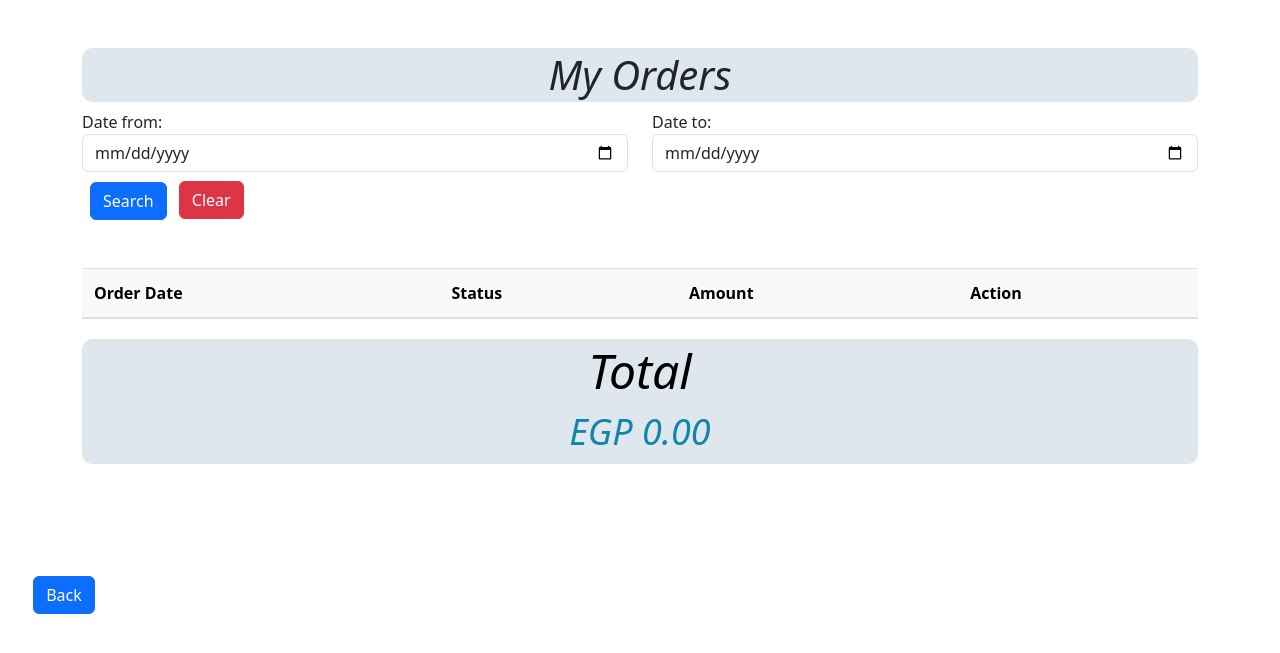
After one commit to MO7AMMED-ISMAIL/Cafatria_System, a PHP site: page /PHP_44/order.php in a window 1280 px wide. The commit adds this page. Shown: the top 653 px of the page. Run offline with PHP 8.4, Linux system fonts and the light colour scheme; the visitor is signed in with stand-in values (Sample User, id 1); data comes from the database, SQL or seed files in the repository; lists and menus that the app fills with data are empty.

Commit message:
Add files via upload
user product and myorder

```diff
--- /dev/null
+++ b/FrontEnd/product/My_Order.css
@@ -0,0 +1,63 @@
+.details-hidden {
+    display: none;
+ }
+    .table {
+    width: 100%;
+    margin-bottom: 1rem;
+    color: #333;
+    border-collapse: collapse;
+}
+
+.table th,
+.table td {
+    padding: 0.75rem;
+    vertical-align: top;
+    border-top: 1px solid #dee2e6;
+}
+
+.table thead th {
+    vertical-align: bottom;
+    border-bottom: 2px solid #dee2e6;
+    background-color: #f8f9fa;
+ }
+
+
+.table tbody + tbody {
+    border-top: 2px solid #dee2e6;
+}
+
+
+.total-price {
+    margin-top: 20px;
+}
+
+.total-price h3 {
+    margin-bottom: 0;
+    font-size: 3rem;
+    color: black;
+}
+    .card {
+        width: 150px;
+        margin: 10px;
+    }
+    .btn-primary{
+        margin-top: 10px;
+    }
+    .total-price h4 {
+    font-size: 2.25rem;
+    color:rgb(19, 132, 170);
+}
+
+
+    .total-price , .container h1{
+        background-color:#dfe7ee;
+        border-radius: 10px;
+        padding: 3px;
+        text-align: center;
+        font-style: italic;
+
+    }
+
+    .total-price h3 {
+        margin-bottom: 10px;
+    }
--- a/FrontEnd/product/class.php
+++ b/FrontEnd/product/class.php
@@ -75,7 +75,7 @@ class Table extends Database{
         }
     }
 
-    public function SelectInnerJoinTable($tableName,array $firstTableColumns,array $secondTableColumns,$condition){
+    public function SelectInnerJoinTable($tableName,array $firstTableColumns,array $secondTableColumns,$condition, $condition2 = 1){
         $firstRequiredColumns=array();
         $secondRequiredColumns=array();
 
@@ -87,7 +87,7 @@ class Table extends Database{
         foreach ($secondTableColumns as $col){
             $secondRequiredColumns[]="$this->TbName"."."."$col";
         }
-        $statement="SELECT ".implode(",",$firstRequiredColumns).",".implode(",",$secondRequiredColumns)." FROM $this->TbName inner join $tableName on $condition";
+        $statement="SELECT ".implode(",",$firstRequiredColumns).",".implode(",",$secondRequiredColumns)." FROM $this->TbName inner join $tableName on $condition where $condition2";
         // echo $statement;
         try {
             $selected=parent::connect()->query($statement);
@@ -111,7 +111,7 @@ class Table extends Database{
 
     public function inputData($data) {
         if(strlen($data) <= 0){
-            throw new Exception("The input {$data} is empty");
+            throw new Exception("The input is empty");
         }
         $data = trim($data);
         $data = stripslashes($data);
@@ -180,6 +180,18 @@ class Table extends Database{
         }
     }
 
+    public function UserOrders($userId,$cond=1){
+        $sql = "SELECT DISTINCT o.id,o.status, o.order_date, o.tax, ot.quantity, p.name, p.picture, p.price  FROM $this->TbName AS o
+        JOIN order_items AS ot ON o.id = ot.order_id
+        JOIN products AS p ON ot.product_id = p.id
+        WHERE o.user_id = '$userId' AND $cond";
+
+        $stmt = parent::connect()->prepare($sql);
+        $stmt->execute();
+        $results = $stmt->fetchAll(\PDO::FETCH_ASSOC);
+        return $results;
+    }
+
 }
 
 
--- a/FrontEnd/product/connect.php
+++ b/FrontEnd/product/connect.php
@@ -7,7 +7,7 @@ class Database{
     static protected $connection = false ;
     private static $server = 'localhost';
     private static $root = "root";
-    private static $pass = ""; // Change to your database password
+    private static $pass = "aya2050";
     private static $Db = "cafeteria";
 
     private function __construct(){}
@@ -15,7 +15,7 @@ class Database{
     public static function connect(){
         if(!self::$connection){
             try {
-                self::$connection = new PDO("mysql:host=".self::$server.";dbname=".self::$Db."", self::$root);
+                self::$connection = new PDO("mysql:host=".self::$server.";dbname=".self::$Db."", self::$root, self::$pass);
                 self::$connection->setAttribute(PDO::ATTR_ERRMODE, PDO::ERRMODE_EXCEPTION);
             } catch (PDOException $e) {
                 die("PDO CONNECTION ERROR: " . $e->getMessage() . "<br/>");
--- a/FrontEnd/product/login.php
+++ b/FrontEnd/product/login.php
@@ -57,10 +57,10 @@ if ($_SERVER["REQUEST_METHOD"] == "POST") {
         .login-container {
             background-color: rgba(241, 250, 249, 0.547);
             max-width: 78%;
-            height: 78%;
+            height: 78.5%;
             margin: auto;
-            margin-top: 11%;
-            padding: 10%;
+            margin-top: 10%;
+            padding:5%;
             border-radius: 10px;
             box-shadow: 0px 0px 10px rgba(0, 0, 0, 0.3);
             color: rgb(55, 122, 223);
--- /dev/null
+++ b/FrontEnd/product/order.php
@@ -0,0 +1,170 @@
+<!DOCTYPE html>
+<html lang="en">
+
+<head>
+    <meta charset="utf-8" />
+    <meta http-equiv="X-UA-Compatible" content="IE=edge" />
+    <title>My Orders</title>
+    <meta name="viewport" content="width=device-width, initial-scale=1" />
+    <link href="https://cdn.jsdelivr.net/npm/bootstrap@5.3.2/dist/css/bootstrap.min.css" rel="stylesheet" integrity="sha384-T3c6CoIi6uLrA9TneNEoa7RxnatzjcDSCmG1MXxSR1GAsXEV/Dwwykc2MPK8M2HN" crossorigin="anonymous" />
+    <link rel="stylesheet" href="https://cdnjs.cloudflare.com/ajax/libs/font-awesome/6.5.1/css/all.min.css" integrity="sha512-DTOQO9RWCH3ppGqcWaEA1BIZOC6xxalwEsw9c2QQeAIftl+Vegovlnee1c9QX4TctnWMn13TZye+giMm8e2LwA==" crossorigin="anonymous" referrerpolicy="no-referrer" />
+    <link rel="stylesheet" type="text/css" media="screen" href="../assets/css/styles.css" />
+    <link rel="stylesheet" href="My_Order.css">
+</head>
+
+<?php
+session_start();
+require "class.php";
+use DbClass\Table;
+if (!isset($_SESSION['user_id'])) {
+
+    header('Location: login.php');
+    exit();
+}
+
+$userId = $_SESSION['user_id'];
+
+$totalAmount = 0;
+if (isset($_GET['start']) && isset($_GET['end']) && !empty($_GET['start']) && !empty($_GET['end'])) {
+    $start = $_GET['start'];
+    $end = $_GET['end'];
+    $orders = new Table('orders');
+    $cond = "o.order_date BETWEEN '$start' AND '$end'";
+    $userOrder = $orders->UserOrders($userId, $cond);
+} else {
+    $orders = new Table('orders');
+    $userOrder = $orders->UserOrders($userId);
+}
+?>
+
+
+<body>
+
+    <main class="my-orders">
+        <section class="main-padding">
+            <div class="container py-5">
+                <h1>My Orders</h1>
+                <form action="" method="GET" id="searchForm">
+                    <input type="hidden" name="userId" value="<?=$userId?>" />
+                    <div class="row">
+                        <div class="col-sm-6">
+                            <div class="from-group">
+                                <label for="start">Date from:</label>
+                                <input type="date" class="form-control start" name="start" />
+                            </div>
+                        </div>
+                        <div class="col-sm-6">
+                            <div class="form-group">
+                                <label for="end">Date to:</label>
+                                <input type="date" class="form-control end" name="end" />
+                            </div>
+                        </div>
+                        <div class="col-12">
+                            <button type="submit" class="btn btn-primary mx-2">Search</button>
+                            <a href="order.php" class="btn btn-danger mt-2">Clear</a>
+                        </div>
+
+                    </div>
+                </form>
+            </div>
+        </section>
+
+        <section class="main-padding">
+            <div class="container">
+                <div class="user-orders">
+                    <table class="table">
+                        <thead class="thead-light">
+                            <tr>
+                                <th scope="col">Order Date</th>
+                                <th scope="col">Status</th>
+                                <th scope="col">Amount</th>
+                                <th scope="col">Action</th>
+                            </tr>
+                        </thead>
+                        <tbody id="orderTableBody">
+                            <?php
+                                foreach($userOrder as $order){
+                            ?>
+                            <tr class="order">
+                                <td>
+                                    <span><?=$order['order_date']?></span>
+                                    <i class="fa fa-plus-square mx-5"></i>
+                                </td>
+
+                                <td class="Processing">
+                                    <?php
+                                        if ($order['status'] == 'Processing') { ?>
+                                        <i class="btn btn-warning"></i>
+                                        <?=$order['status']?>
+                                        <?php } else { ?>
+                                        <?=$order['status']?>
+                                        <?php } ?>
+                                </td>
+
+                                <td>
+                                    <span>
+                                        <?php
+                                        $totalAmount += $order['price'] * $order['quantity'];
+                                        echo $order['price'] * $order['quantity'];
+                                        ?>
+                                    </span> EGP
+                                </td>
+                                <td>
+                                    <?php
+                                        if ($order["status"]=='Processing') {
+                                    ?>
+                                        <a href='cancel_order.php?order_id=<?= $order['id'] ?>' class='cancel btn btn-danger'>Cancel</a>
+                                    <?php } ?>
+                                </td>
+                            </tr>
+
+                            <tr class="cart-item details-hidden">
+                                <td>
+                                    <div class="cart-item-details">
+                                        <div class="cart-item-info d-flex justify-content-center">
+                                            <div class="card shadow position-relative align-items-center mb-3"
+                                                style="width: 15rem;">
+                                                <img class="card-img-top" src="images/<?=$order['picture']?>" alt="Product Name">
+                                                <div class="card-body text-center">
+                                                    <h5 class="card-title">
+                                                        <?=$order['name']?>
+                                                    </h5>
+                                                    <p class="card-text">
+                                                        <span
+                                                            class="position-absolute top-0 start-100 translate-middle badge rounded-pill bg-success">
+                                                            <?=$order['price']?>EGP</span><br>
+                                                        Quantity: <?=$order['quantity']?><br>
+                                                        Total: <?=$order['price'] * $order['quantity']?> EGP
+                                                    </p>
+                                                </div>
+                                            </div>
+                                        </div>
+                                    </div>
+                                </td>
+                            </tr>
+                            <?php } ?>
+                        </tbody>
+                    </table>
+
+                    <div class="total-price">
+                        <h3>Total</h3>
+                        <h4>EGP <span id="totalAmount"><?= $totalAmount ?></span></h4>
+                    </div>
+                </div>
+            </div>
+        </section>
+        <div class="text-center mt-3">
+            <a href="index.php" class="btn btn-primary" style="margin-right:90%; margin-top:7.5%;">Back</a>
+        </div>
+    </div>
+
+    </main>
+    <script src="https://code.jquery.com/jquery-3.3.1.min.js"></script>
+    <script src="https://cdnjs.cloudflare.com/ajax/libs/popper.js/1.14.7/umd/popper.min.js"></script>
+    <script src="https://stackpath.bootstrapcdn.com/bootstrap/4.3.1/js/bootstrap.min.js"></script>
+    <script src="My_Order.js"></script>
+
+</body>
+
+
+</html>
--- a/FrontEnd/product/productinfo.php
+++ b/FrontEnd/product/productinfo.php
@@ -45,7 +45,7 @@
                             <a class="nav-link text-light" href="index.php #productSection" style="width:100%;">Product</a>
                         </li>
                         <li class="nav-item">
-                            <a class="nav-link text-light" href="index.php #Myproduct" style="width:100%;">My Product</a>
+                            <a class="nav-link text-light" href="order.php" style="width:100%;">My order</a>
                         </li>
                     </ul>
                 </div>
@@ -64,7 +64,7 @@
          <li><a href="index.php #Home">Home</a></li>
         <li><a href="index.php #Latestorder">Latest Order</a></li>
         <li><a href="index.php #productSection">Product</a></li>
-        <li><a href="index.php #Myproduct">My Product</a></li>
+        <li><a href="order.php">My order</a></li>
     </ul>
 
     <button id="navClose" class="btn btn-outline-light mb-2 ml-2">Close</button>
```
Also changed, not shown: FrontEnd/product/My_Order.js (added, +54 -0 lines), FrontEnd/product/cancel_order.php (added, +17 -0 lines), FrontEnd/product/index.php (+7 -8 lines), FrontEnd/product/script.js (+3 -34 lines), FrontEnd/product/style.css (+4 -4 lines).
